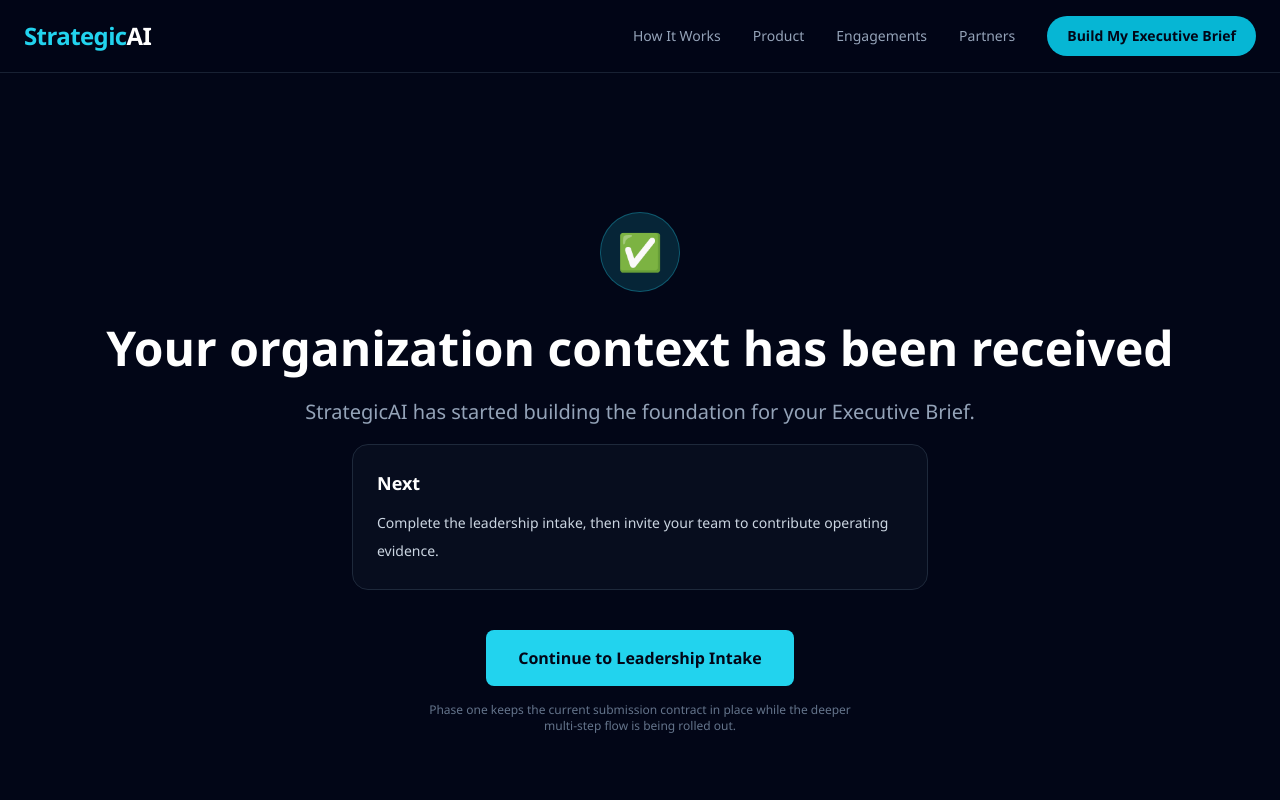
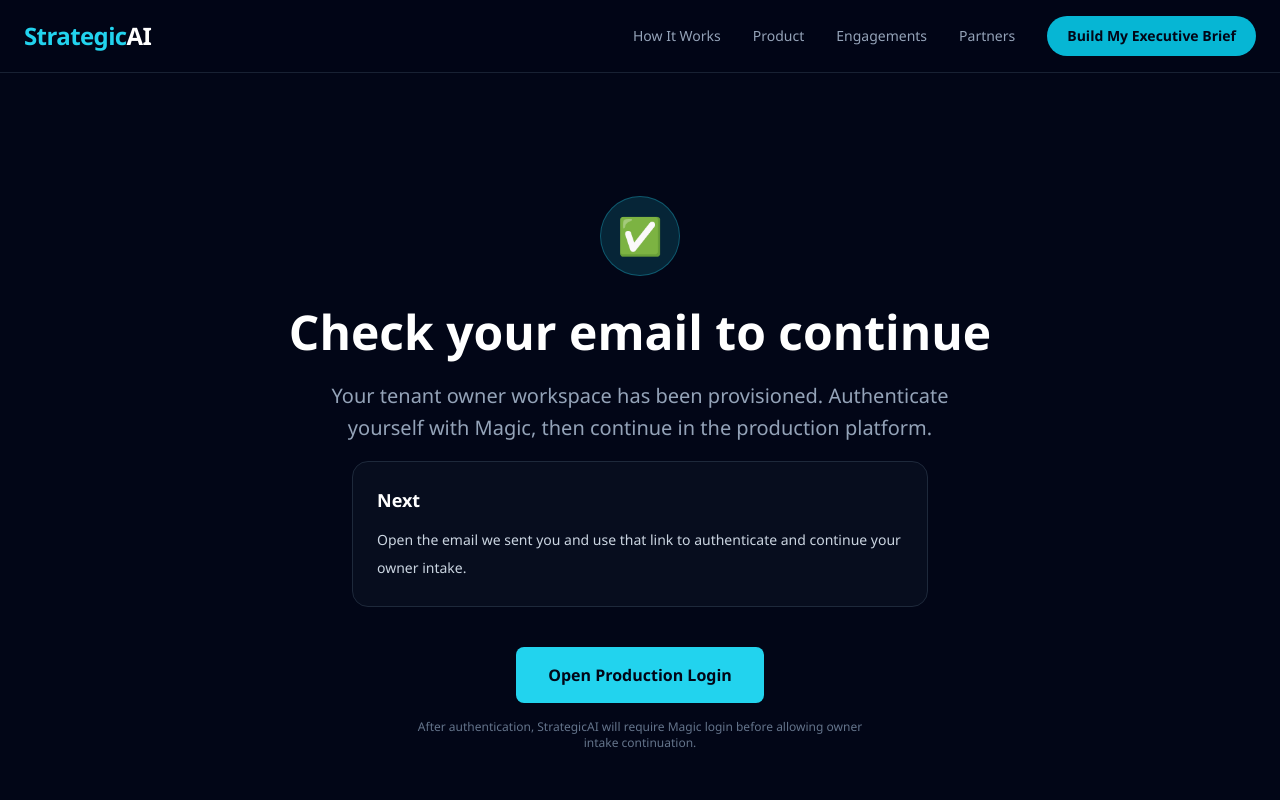
Before and after one commit to tonycamero/strategicai-marketing, a React (Vite) app in the folder frontend/: page /intake/thanks in a window 1280 px wide. Shown: the top 800 px of the page. Built offline with nearby package versions, Linux system fonts and the light colour scheme.

Commit message:
feat: hand off intake into provisioned owner auth flow

```diff
--- a/frontend/src/pages/public/Intake.tsx
+++ b/frontend/src/pages/public/Intake.tsx
@@ -81,6 +81,14 @@
       if (!response.ok) {
         const errorData = await response.json().catch(() => ({ error: "Submission failed" }));
         throw new Error(errorData.error || "Submission failed");
+      }
+
+      const result = await response.json().catch(() => null);
+      if (typeof window !== "undefined") {
+        window.sessionStorage.setItem(
+          "strategicai-intake-submission",
+          JSON.stringify(result || {}),
+        );
       }
 
       trackEvent("organization_context_completed", {
--- a/frontend/src/pages/public/IntakeThanks.tsx
+++ b/frontend/src/pages/public/IntakeThanks.tsx
@@ -1,13 +1,30 @@
-import React, { useEffect } from "react";
+import React, { useEffect, useMemo } from "react";
 import { Link } from "react-router-dom";
 import { usePageMeta } from "../../hooks/usePageMeta";
 import { trackEvent } from "../../lib/analytics";
 
 export default function IntakeThanks() {
+  const submission = useMemo(() => {
+    if (typeof window === "undefined") return null;
+    const raw = window.sessionStorage.getItem("strategicai-intake-submission");
+    if (!raw) return null;
+    try {
+      return JSON.parse(raw) as {
+        auth?: { loginUrl?: string | null };
+        owner?: { email?: string | null };
+      };
+    } catch {
+      return null;
+    }
+  }, []);
+
+  const loginUrl = submission?.auth?.loginUrl || "https://go.strategicai.app/auth";
+  const ownerEmail = submission?.owner?.email || null;
+
   usePageMeta({
-    title: "StrategicAI Intake | Organization Context Received",
+    title: "StrategicAI Intake | Check Your Email",
     description:
-      "StrategicAI has started building the foundation for your Executive Brief and outlines the next intake step.",
+      "Your workspace has been provisioned. Check your email, authenticate with Magic, and continue in the production platform.",
   });
 
   useEffect(() => {
@@ -19,25 +36,27 @@
       <div className="mb-8 flex h-20 w-20 items-center justify-center rounded-full border border-cyan-400/30 bg-cyan-400/15">
         <span className="text-4xl">✅</span>
       </div>
-      <h1 className="mb-6 text-4xl font-bold md:text-5xl">Your organization context has been received</h1>
+      <h1 className="mb-6 text-4xl font-bold md:text-5xl">Check your email to continue</h1>
       <p className="mb-4 max-w-2xl text-xl leading-relaxed text-slate-400">
-        StrategicAI has started building the foundation for your Executive Brief.
+        Your tenant owner workspace has been provisioned. Authenticate yourself with Magic, then continue in the production platform.
       </p>
       <div className="mb-10 max-w-xl rounded-2xl border border-slate-800 bg-slate-900/40 p-6 text-left">
         <h2 className="text-lg font-semibold text-white">Next</h2>
         <p className="mt-3 text-sm leading-7 text-slate-300">
-          Complete the leadership intake, then invite your team to contribute operating evidence.
+          {ownerEmail
+            ? `Open the email we sent to ${ownerEmail} and use that link to authenticate and continue your owner intake.`
+            : "Open the email we sent you and use that link to authenticate and continue your owner intake."}
         </p>
       </div>
-      <Link
-        to="/intake?stage=leadership"
-        onClick={() => trackEvent("team_invite_started", { source: "intake-thanks" })}
+      <a
+        href={loginUrl}
+        onClick={() => trackEvent("owner_authentication_opened", { source: "intake-thanks" })}
         className="inline-flex items-center rounded-lg bg-cyan-400 px-8 py-4 font-bold text-slate-950 transition-all hover:scale-105 hover:bg-cyan-300"
       >
-        Continue to Leadership Intake
-      </Link>
+        Open Production Login
+      </a>
       <p className="mt-4 max-w-md text-xs text-slate-500">
-        Phase one keeps the current submission contract in place while the deeper multi-step flow is being rolled out.
+        After authentication, StrategicAI will require Magic login before allowing owner intake continuation.
       </p>
     </div>
   );
```
Also changed, not shown: 1 other file (tests, documents, lock files or other folders).
